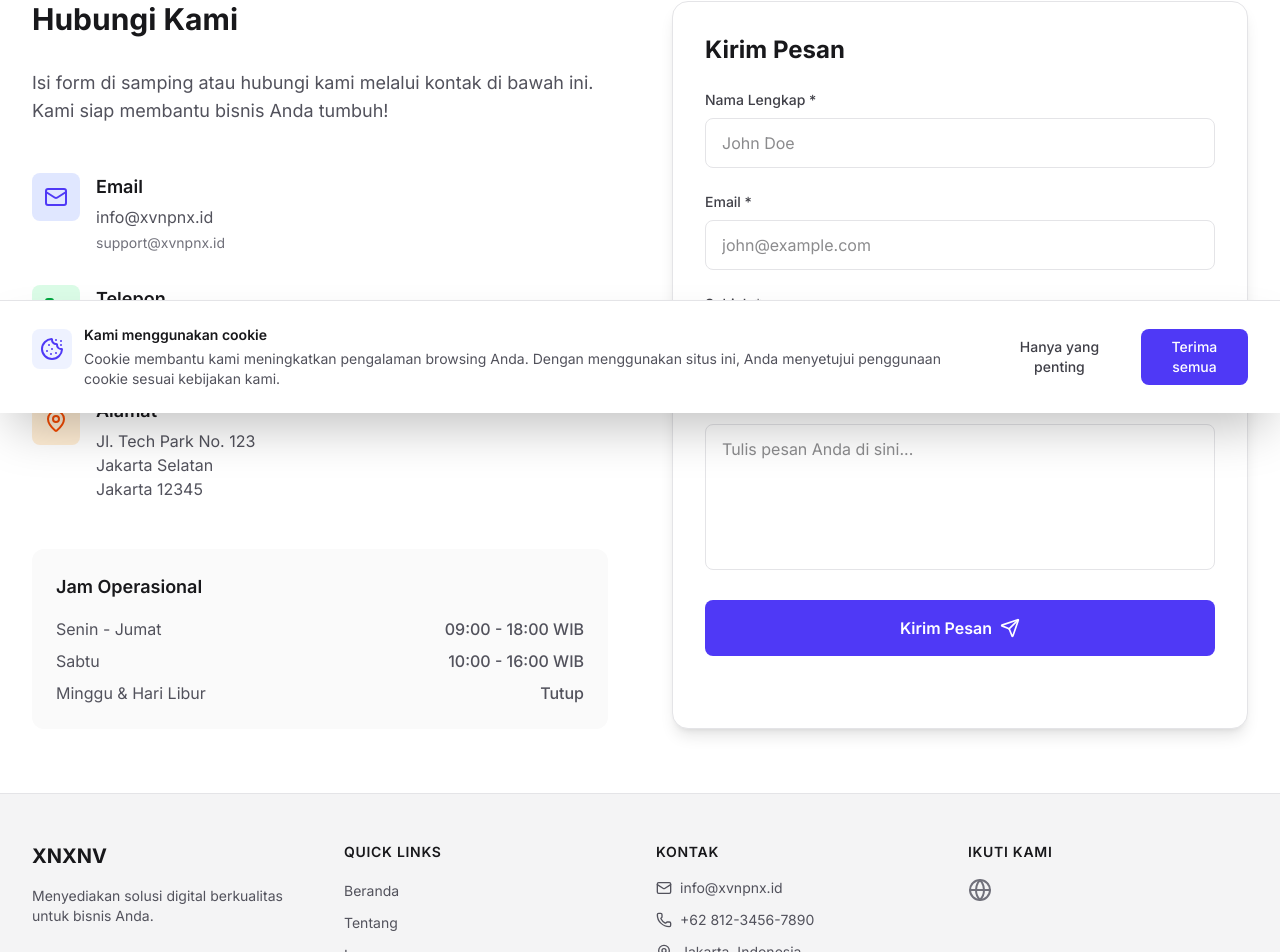
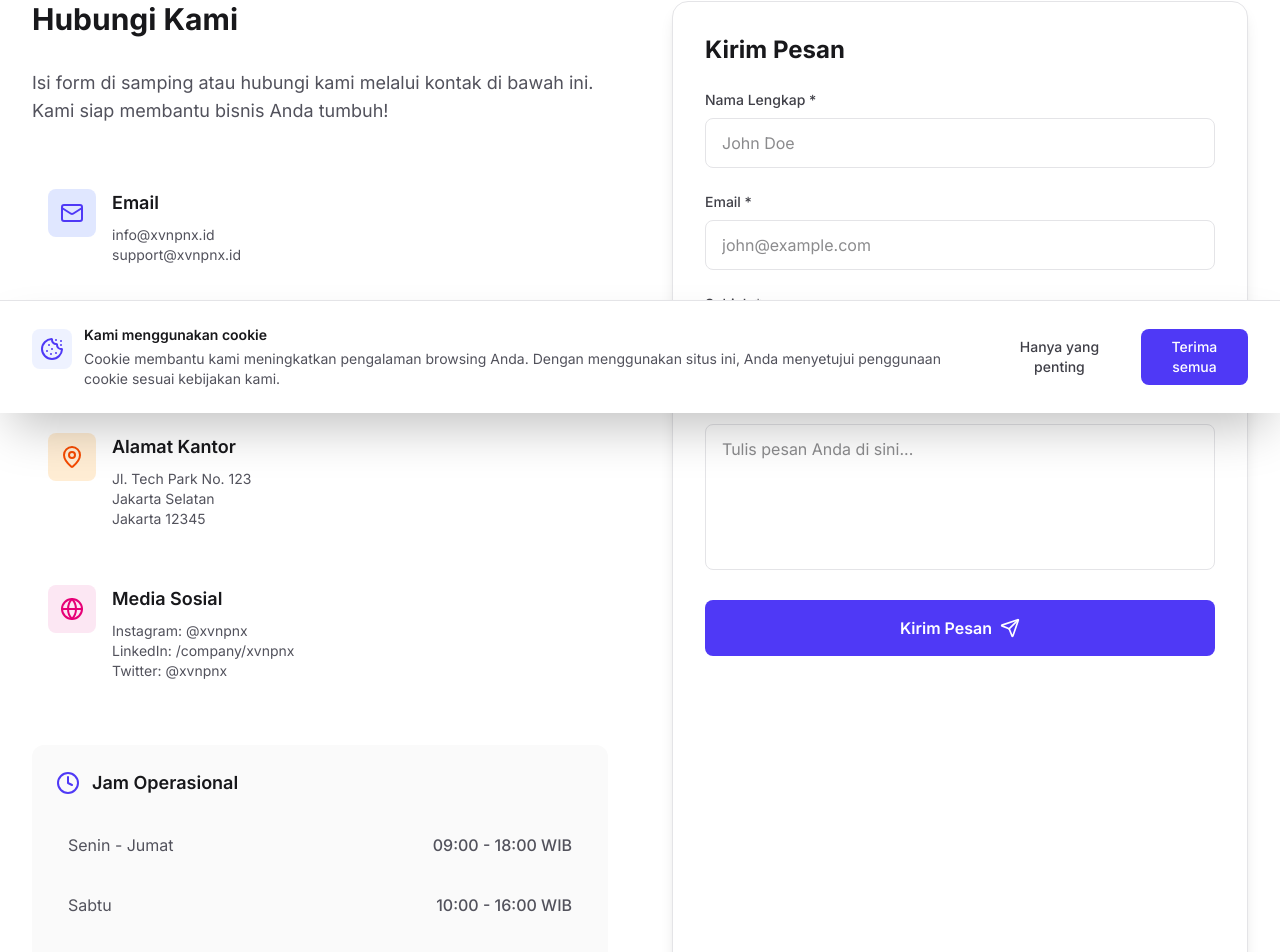
Before and after one commit to aryaapriawann-dev/XNXNV, a Next.js app: page /contact in a window 1280 px wide. Shown: the part 387-1339 px from the top of the page. Built offline with nearby package versions, Linux system fonts and the light colour scheme.

Commit message:
feat: add contact page with enhanced info & map placeholder

```diff
--- a/src/app/contact/page.tsx
+++ b/src/app/contact/page.tsx
@@ -1,7 +1,7 @@
 "use client";
 
 import { useState } from "react";
-import { Mail, Phone, MapPin, Send, Loader2 } from "lucide-react";
+import { Mail, Phone, MapPin, Send, Loader2, Globe, Clock } from "lucide-react";
 
 export default function Contact() {
   const [formData, setFormData] = useState({
@@ -60,6 +60,37 @@ export default function Contact() {
     }, 5000);
   };
 
+  const contactInfo = [
+    {
+      icon: Mail,
+      title: "Email",
+      details: ["info@xvnpnx.id", "support@xvnpnx.id"],
+      color: "bg-indigo-100 dark:bg-indigo-900/30",
+      iconColor: "text-indigo-600 dark:text-indigo-400",
+    },
+    {
+      icon: Phone,
+      title: "Telepon / WhatsApp",
+      details: ["+62 812-3456-7890"],
+      color: "bg-green-100 dark:bg-green-900/30",
+      iconColor: "text-green-600 dark:text-green-400",
+    },
+    {
+      icon: MapPin,
+      title: "Alamat Kantor",
+      details: ["Jl. Tech Park No. 123", "Jakarta Selatan", "Jakarta 12345"],
+      color: "bg-orange-100 dark:bg-orange-900/30",
+      iconColor: "text-orange-600 dark:text-orange-400",
+    },
+    {
+      icon: Globe,
+      title: "Media Sosial",
+      details: ["Instagram: @xvnpnx", "LinkedIn: /company/xvnpnx", "Twitter: @xvnpnx"],
+      color: "bg-pink-100 dark:bg-pink-900/30",
+      iconColor: "text-pink-600 dark:text-pink-400",
+    },
+  ];
+
   return (
     <div className="flex flex-col min-h-full">
       {/* Hero */}
@@ -87,79 +118,67 @@ export default function Contact() {
               Kami siap membantu bisnis Anda tumbuh!
             </p>
 
-            <div className="space-y-8">
-              <div className="flex items-start gap-4">
-                <div className="p-3 bg-indigo-100 dark:bg-indigo-900/30 rounded-lg">
-                  <Mail className="h-6 w-6 text-indigo-600 dark:text-indigo-400" />
+            <div className="space-y-6">
+              {contactInfo.map((item, idx) => (
+                <div key={idx} className="flex items-start gap-4 p-4 rounded-xl hover:bg-zinc-50 dark:hover:bg-zinc-800/50 transition-colors">
+                  <div className={`p-3 ${item.color} rounded-lg`}>
+                    <item.icon className={`h-6 w-6 ${item.iconColor}`} />
+                  </div>
+                  <div>
+                    <h3 className="text-lg font-semibold text-zinc-900 dark:text-zinc-50 mb-2">
+                      {item.title}
+                    </h3>
+                    {item.details.map((detail, dIdx) => (
+                      <p key={dIdx} className="text-zinc-600 dark:text-zinc-400 text-sm">
+                        {detail}
+                      </p>
+                    ))}
+                  </div>
                 </div>
-                <div>
-                  <h3 className="text-lg font-semibold text-zinc-900 dark:text-zinc-50 mb-1">
-                    Email
-                  </h3>
-                  <a
-                    href="mailto:info@xvnpnx.id"
-                    className="text-zinc-600 dark:text-zinc-400 hover:text-indigo-600 dark:hover:text-indigo-400"
-                  >
-                    info@xvnpnx.id
-                  </a>
-                  <p className="text-sm text-zinc-500 mt-1">support@xvnpnx.id</p>
+              ))}
+            </div>
+
+            {/* Office Hours */}
+            <div className="mt-12 p-6 bg-zinc-50 dark:bg-zinc-800 rounded-xl">
+              <div className="flex items-center gap-3 mb-6">
+                <Clock className="h-6 w-6 text-indigo-600 dark:text-indigo-400" />
+                <h3 className="text-lg font-semibold text-zinc-900 dark:text-zinc-50">
+                  Jam Operasional
+                </h3>
+              </div>
+              <div className="space-y-3 text-zinc-600 dark:text-zinc-400">
+                <div className="flex justify-between items-center p-3 hover:bg-zinc-100 dark:hover:bg-zinc-900/50 rounded-lg transition-colors">
+                  <span>Senin - Jumat</span>
+                  <span className="font-medium">09:00 - 18:00 WIB</span>
                 </div>
-              </div>
-
-              <div className="flex items-start gap-4">
-                <div className="p-3 bg-green-100 dark:bg-green-900/30 rounded-lg">
-                  <Phone className="h-6 w-6 text-green-600 dark:text-green-400" />
+                <div className="flex justify-between items-center p-3 hover:bg-zinc-100 dark:hover:bg-zinc-900/50 rounded-lg transition-colors">
+                  <span>Sabtu</span>
+                  <span className="font-medium">10:00 - 16:00 WIB</span>
                 </div>
-                <div>
-                  <h3 className="text-lg font-semibold text-zinc-900 dark:text-zinc-50 mb-1">
-                    Telepon
-                  </h3>
-                  <a
-                    href="tel:+6281234567890"
-                    className="text-zinc-600 dark:text-zinc-400 hover:text-green-600 dark:hover:text-green-400"
-                  >
-                    +62 812-3456-7890
-                  </a>
-                  <p className="text-sm text-zinc-500 mt-1">WhatsApp tersedia</p>
-                </div>
-              </div>
-
-              <div className="flex items-start gap-4">
-                <div className="p-3 bg-orange-100 dark:bg-orange-900/30 rounded-lg">
-                  <MapPin className="h-6 w-6 text-orange-600 dark:text-orange-400" />
-                </div>
-                <div>
-                  <h3 className="text-lg font-semibold text-zinc-900 dark:text-zinc-50 mb-1">
-                    Alamat
-                  </h3>
-                  <p className="text-zinc-600 dark:text-zinc-400">
-                    Jl. Tech Park No. 123<br />
-                    Jakarta Selatan<br />
-                    Jakarta 12345
-                  </p>
+                <div className="flex justify-between items-center p-3 hover:bg-zinc-100 dark:hover:bg-zinc-900/50 rounded-lg transition-colors">
+                  <span>Minggu & Hari Libur</span>
+                  <span className="font-medium">Tutup</span>
                 </div>
               </div>
             </div>
 
-            {/* Office Hours */}
-            <div className="mt-12 p-6 bg-zinc-50 dark:bg-zinc-800 rounded-xl">
-              <h3 className="text-lg font-semibold text-zinc-900 dark:text-zinc-50 mb-4">
-                Jam Operasional
-              </h3>
-              <div className="space-y-2 text-zinc-600 dark:text-zinc-400">
-                <div className="flex justify-between">
-                  <span>Senin - Jumat</span>
-                  <span className="font-medium">09:00 - 18:00 WIB</span>
-                </div>
-                <div className="flex justify-between">
-                  <span>Sabtu</span>
-                  <span className="font-medium">10:00 - 16:00 WIB</span>
-                </div>
-                <div className="flex justify-between">
-                  <span>Minggu & Hari Libur</span>
-                  <span className="font-medium">Tutup</span>
+            {/* Map Placeholder */}
+            <div className="mt-12 relative h-64 rounded-2xl overflow-hidden bg-zinc-100 dark:bg-zinc-800">
+              <div className="absolute inset-0 flex items-center justify-center">
+                <div className="text-center">
+                  <MapPin className="h-16 w-16 text-zinc-400 mx-auto mb-4 opacity-50" />
+                  <p className="text-zinc-500">Lokasi Peta Interaktif</p>
+                  <p className="text-sm text-zinc-400 mt-2">Jl. Tech Park No. 123, Jakarta</p>
                 </div>
               </div>
+              <a
+                href="https://maps.google.com/?q=Jl.+Tech+Park+No.+123,+Jakarta"
+                target="_blank"
+                rel="noopener noreferrer"
+                className="absolute bottom-4 right-4 bg-white dark:bg-zinc-700 px-4 py-2 rounded-lg text-sm font-medium shadow-lg hover:bg-zinc-50 dark:hover:bg-zinc-600 transition-colors"
+              >
+                Buka di Google Maps
+              </a>
             </div>
           </div>
 
```
